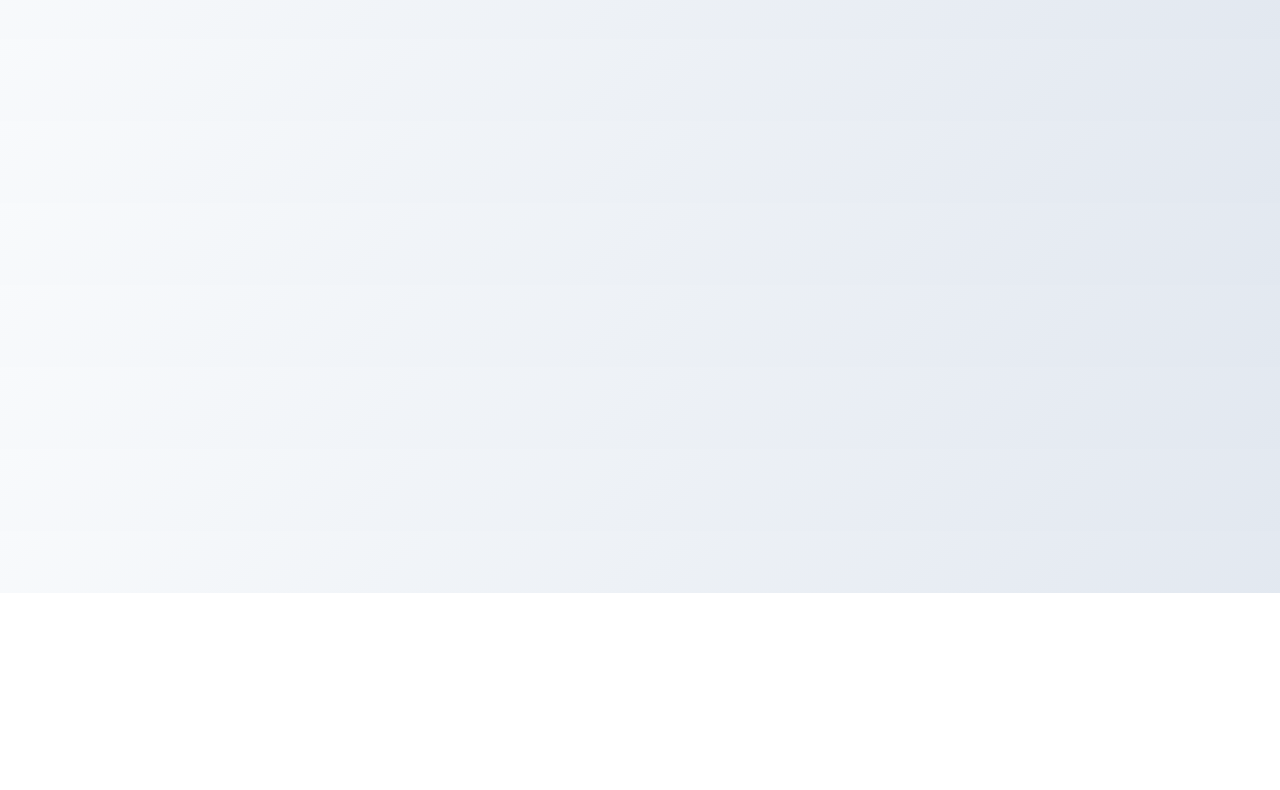
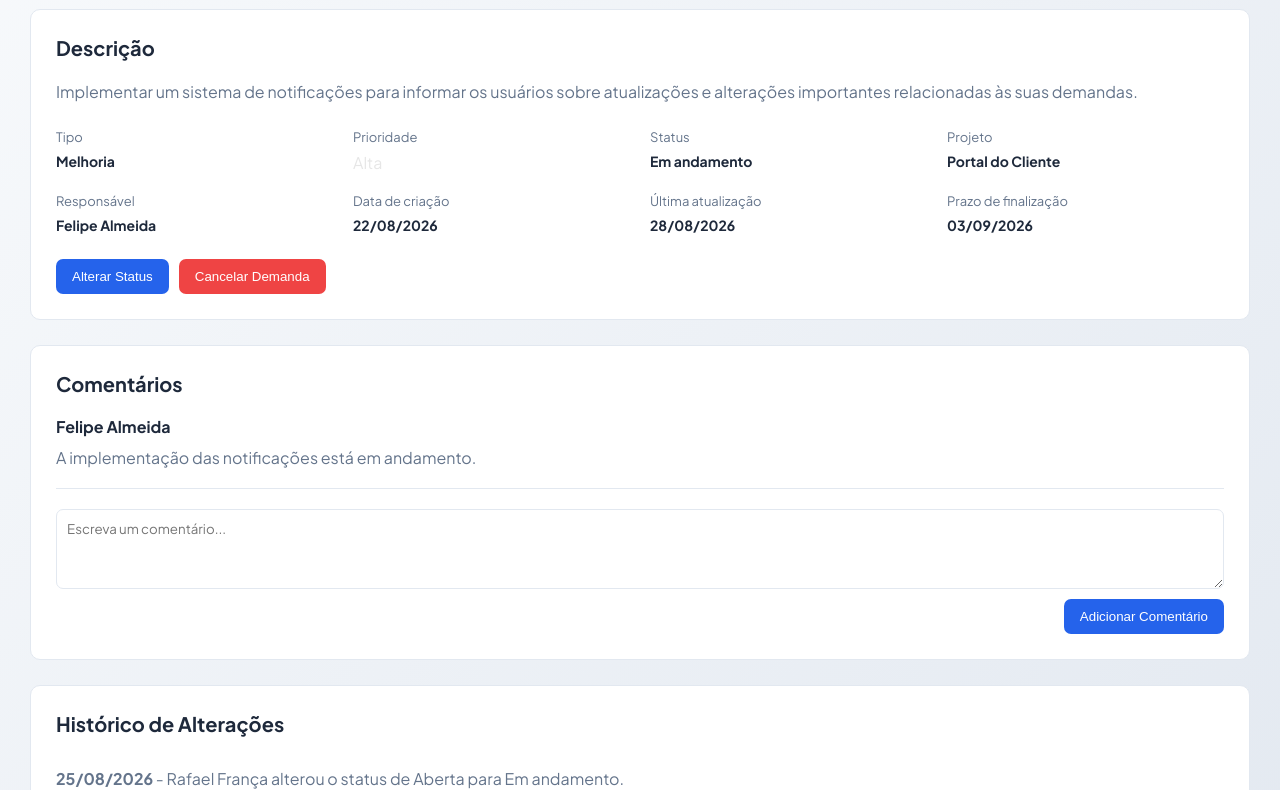
Before and after one commit to GuiZambuzi/PI-II-Time-3, a plain HTML site: page pages/detalhesDemanda.html in a window 1280 px wide. Shown: the part 207-997 px from the top of the page. Before the commit the page ends 800 px from the top, so only its background shows below. Drawn offline with Linux system fonts and the light colour scheme.

Commit message:
feat: add pagina detalhes demanda

```diff
--- a/pages/detalhesDemanda.html
+++ b/pages/detalhesDemanda.html
@@ -34,5 +34,109 @@
                 /></a>
             </div>
         </header>
+
+        <main class="container">
+            <div class="topoPagina">
+                <div>
+                    <a href="listagemDemanda.html" class="voltar">← Voltar</a>
+                    <h1>Implementar sistema de notificações</h1>
+                </div>
+
+                <a href="cadastroDemanda.html" class="btnEditar">Editar</a>
+            </div>
+
+            <div class="card">
+                <h2>Descrição</h2>
+
+                <p class="descricao">
+                    Implementar um sistema de notificações para informar os usuários sobre
+                    atualizações e alterações importantes relacionadas às suas demandas.
+                </p>
+
+                <div class="informacoes">
+                    <div>
+                        <span>Tipo</span>
+                        <strong>Melhoria</strong>
+                    </div>
+
+                    <div>
+                        <span>Prioridade</span>
+                        <strong">Alta</strong>
+                    </div>
+
+                    <div>
+                        <span>Status</span>
+                        <strong>Em andamento</strong>
+                    </div>
+
+                    <div>
+                        <span>Projeto</span>
+                        <strong>Portal do Cliente</strong>
+                    </div>
+
+                    <div>
+                        <span>Responsável</span>
+                        <strong>Felipe Almeida</strong>
+                    </div>
+
+                    <div>
+                        <span>Data de criação</span>
+                        <strong>22/08/2026</strong>
+                    </div>
+
+                    <div>
+                        <span>Última atualização</span>
+                        <strong>28/08/2026</strong>
+                    </div>
+
+                    <div>
+                        <span>Prazo de finalização</span>
+                        <strong>03/09/2026</strong>
+                    </div>
+                </div>
+
+                <div class="acoes">
+                    <button class="btnStatus">Alterar Status</button>
+                    <button class="btnCancelar">Cancelar Demanda</button>
+                </div>
+            </div>
+
+            <div class="card">
+                <h2>Comentários</h2>
+
+                <div class="comentario">
+                    <strong>Felipe Almeida</strong>
+                    <p>A implementação das notificações está em andamento.</p>
+                </div>
+
+                <div class="novoComentario">
+                    <textarea placeholder="Escreva um comentário..."></textarea>
+                    <button class="btnComentario">Adicionar Comentário</button>
+                </div>
+            </div>
+
+            <div class="card">
+                <h2>Histórico de Alterações</h2>
+
+                <div class="historico">
+                    <p>
+                        <strong>25/08/2026</strong> - Rafael França alterou o status de Aberta para
+                        Em andamento.
+                    </p>
+
+                    <p>
+                        <strong>24/08/2026</strong> - Everzon Zoio atribuiu a demanda para Felipe
+                        Almeida.
+                    </p>
+
+                    <p>
+                        <strong>23/08/2026</strong> - Cleiton Rasta alterou a prioridade de media
+                        para Alta.
+                    </p>
+
+                    <p><strong>22/08/2026</strong> - Diego Prandi criou a demanda.</p>
+                </div>
+            </div>
+        </main>
     </body>
 </html>
--- a/styles/detalhesDemanda.css
+++ b/styles/detalhesDemanda.css
@@ -0,0 +1,158 @@
+body {
+    display: flex;
+    flex-direction: column;
+}
+
+.container {
+    width: 100%;
+    max-width: 1400px;
+    margin: 0 auto;
+    padding: 40px 30px;
+}
+
+.topoPagina {
+    display: flex;
+    justify-content: space-between;
+    align-items: center;
+    margin-bottom: 25px;
+}
+
+.voltar {
+    color: #2563eb;
+    text-decoration: none;
+    font-size: 14px;
+}
+
+.topoPagina h1 {
+    margin-top: 10px;
+    color: #1e293b;
+    font-size: 30px;
+}
+
+.btnEditar {
+    padding: 10px 18px;
+    border-radius: 7px;
+    background-color: #2563eb;
+    color: #ffffff;
+    text-decoration: none;
+}
+
+.card {
+    margin-bottom: 25px;
+    padding: 25px;
+    background-color: #ffffff;
+    border: 1px solid #e2e8f0;
+    border-radius: 10px;
+}
+
+.card h2 {
+    margin-bottom: 20px;
+    color: #1e293b;
+    font-size: 20px;
+}
+
+.descricao {
+    margin-bottom: 25px;
+    color: #64748b;
+    line-height: 1.5;
+}
+
+.informacoes {
+    display: grid;
+    grid-template-columns: repeat(4, 1fr);
+    gap: 20px;
+}
+
+.informacoes div {
+    display: flex;
+    flex-direction: column;
+    gap: 7px;
+}
+
+.informacoes span {
+    color: #64748b;
+    font-size: 13px;
+}
+
+.informacoes strong {
+    color: #1e293b;
+    font-size: 14px;
+}
+
+.status,
+.prioridade {
+    width: fit-content;
+    padding: 6px 10px;
+    border-radius: 20px;
+    font-size: 12px !important;
+}
+
+.andamento {
+    background-color: #fef3c7;
+    color: #92400e !important;
+}
+
+.alta {
+    background-color: #ffedd5;
+    color: #9a3412 !important;
+}
+
+.acoes {
+    display: flex;
+    gap: 10px;
+    margin-top: 25px;
+}
+
+.btnStatus,
+.btnComentario {
+    padding: 10px 16px;
+    border: none;
+    border-radius: 7px;
+    background-color: #2563eb;
+    color: #ffffff;
+    cursor: pointer;
+}
+
+.btnCancelar {
+    padding: 10px 16px;
+    border: none;
+    border-radius: 7px;
+    background-color: #ef4444;
+    color: #ffffff;
+    cursor: pointer;
+}
+
+.comentario {
+    padding-bottom: 20px;
+    border-bottom: 1px solid #e2e8f0;
+}
+.comentario p {
+    margin-top: 10px;
+    color: #64748b;
+}
+.comentario strong {
+    color: #1e293b;
+}
+
+.novoComentario {
+    display: flex;
+    flex-direction: column;
+    align-items: flex-end;
+    gap: 10px;
+    margin-top: 20px;
+}
+
+.novoComentario textarea {
+    width: 100%;
+    min-height: 80px;
+    padding: 10px;
+    border: 1px solid #e2e8f0;
+    border-radius: 7px;
+    resize: vertical;
+    font-family: inherit;
+}
+.historico p {
+    padding: 12px 0;
+    border-bottom: 1px solid #e2e8f0;
+    color: #64748b;
+}
```
